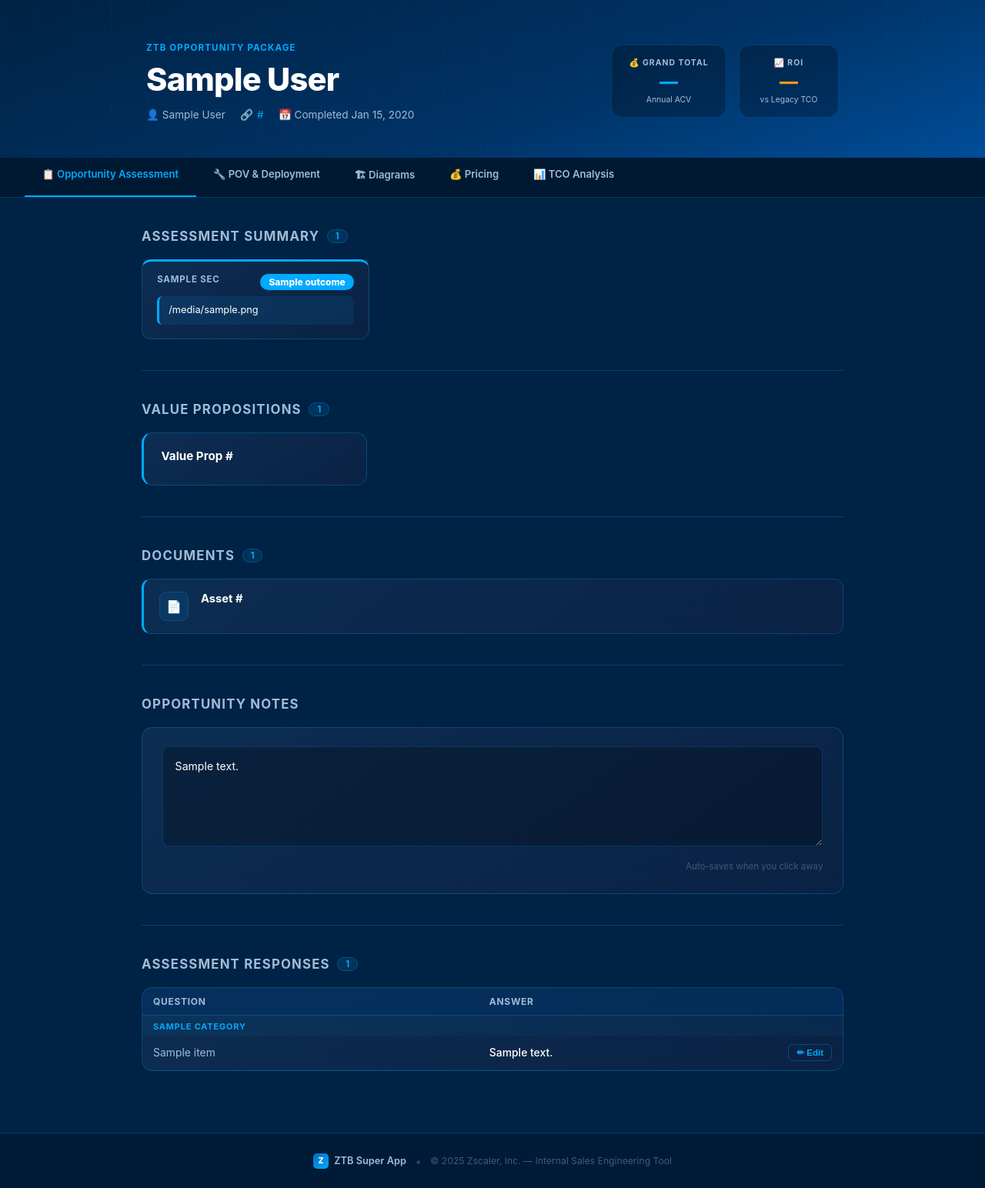
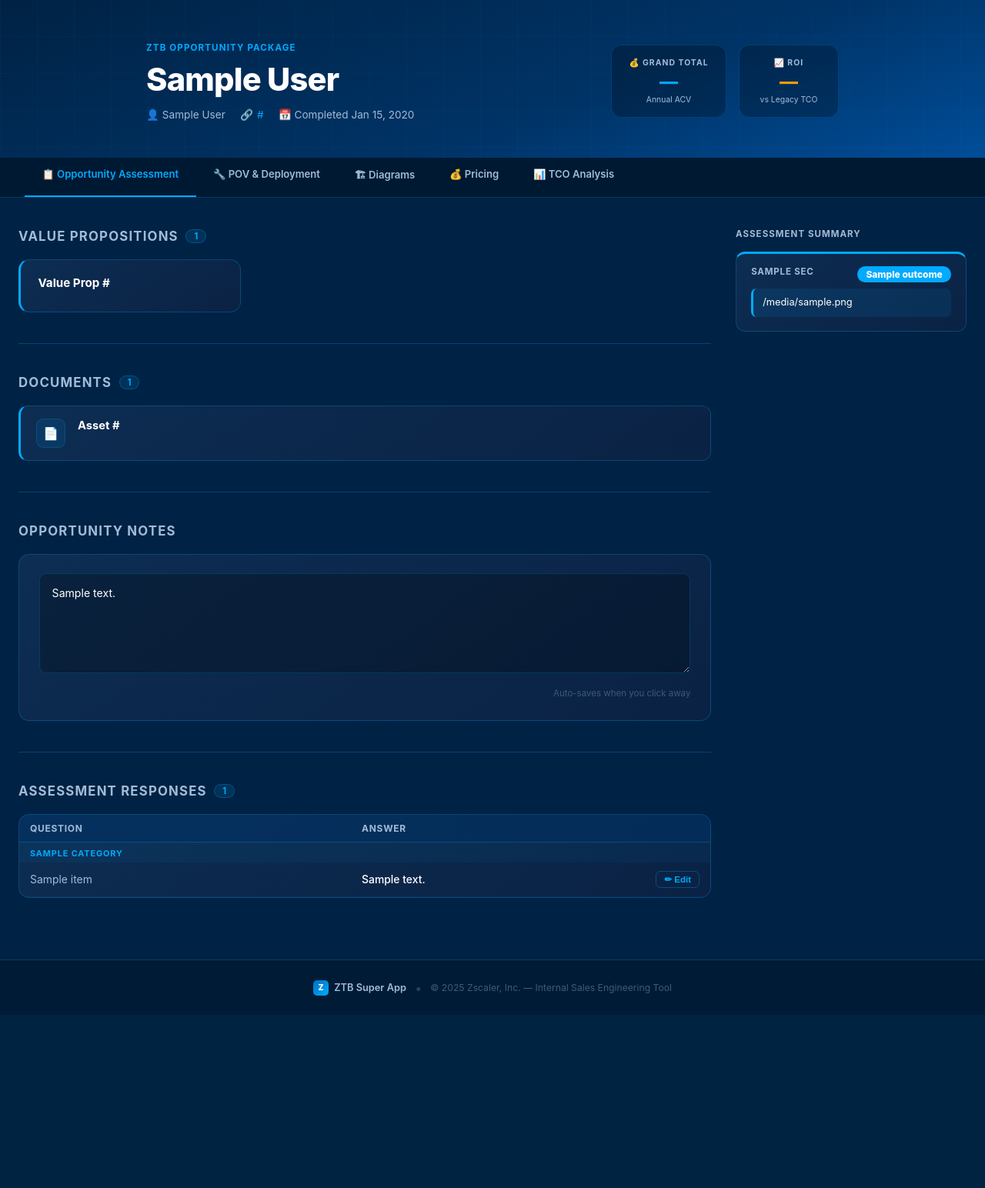
Before and after one commit to rakeshsharma91/ztb-super-app, a Flask app: template templates/user_results.html in a window 1280 px wide. Shown: the part 59-1603 px from the top of the page at 77% size. After the commit the page ends 1353 px from the top, so only its background shows below. Run offline with Flask 3, Linux system fonts and the light colour scheme; tables that the repository leaves empty hold one stand-in row (values such as "Sample post"); the template is opened without the code that fills it: values that come from a table or form of the project are taken from there, most other values are stand-ins (such as "Sample title", 1, 10 or a date in 2020); data that the repository does not hold is empty.

Commit message:
Results tab: two-column layout — value drivers left, assessment summary sidebar right

```diff
--- a/templates/user_results.html
+++ b/templates/user_results.html
@@ -44,14 +44,18 @@
     .page-tab.active { color: var(--accent); border-bottom-color: var(--accent); }
     .tab-panel { display: none; }
     .tab-panel.active { display: block; }
-    .page-body { max-width: 960px; margin: 0 auto; padding: 2.5rem 1.5rem 5rem; }
+    .page-body { max-width: 1280px; margin: 0 auto; padding: 2.5rem 1.5rem 5rem; }
+    /* ── Results two-column layout ── */
+    .results-layout { display: grid; grid-template-columns: 1fr 300px; gap: 2rem; align-items: start; }
+    .results-main { min-width: 0; }
+    .results-sidebar { position: sticky; top: 74px; display: flex; flex-direction: column; gap: 0.75rem; }
+    .sidebar-heading { font-size: 0.72rem; font-weight: 700; text-transform: uppercase; letter-spacing: 0.09em; color: var(--text-muted); margin-bottom: 0.25rem; }
+    @media (max-width: 1000px) { .results-layout { grid-template-columns: 1fr; } .results-sidebar { position: static; } }
+    /* ── end results layout ── */
     .section-heading { display: flex; align-items: center; gap: 0.6rem; margin-bottom: 1.25rem; }
     .section-heading h2 { font-size: 1.05rem; font-weight: 700; text-transform: uppercase; letter-spacing: 0.07em; color: var(--text-muted); }
     .section-badge { background: rgba(0,170,255,0.12); border: 1px solid rgba(0,170,255,0.28); border-radius: 20px; padding: 1px 10px; font-size: 0.7rem; font-weight: 700; color: var(--accent); }
     .section-divider { border: none; border-top: 1px solid var(--border); margin: 2.5rem 0; }
-    .summary-grid { display: grid; grid-template-columns: repeat(3, 1fr); gap: 12px; }
-    @media (max-width: 900px) { .summary-grid { grid-template-columns: repeat(2, 1fr); } }
-    @media (max-width: 560px) { .summary-grid { grid-template-columns: 1fr; } }
     .summary-tile { background: linear-gradient(145deg, #0d2d52, #0a2244); border: 1px solid var(--border); border-top: 3px solid var(--accent); border-radius: 12px; padding: 1rem 1.2rem 1.1rem; display: flex; flex-direction: column; gap: 0.55rem; transition: box-shadow 0.2s, border-top-color 0.2s; }
     .summary-tile:hover { box-shadow: 0 4px 20px rgba(0,170,255,0.12); }
     .summary-tile-top { display: flex; align-items: flex-start; justify-content: space-between; gap: 0.6rem; }
@@ -415,28 +419,10 @@
 <!-- ══════════════════════ RESULTS TAB ══════════════════════ -->
 <div class="tab-panel active" id="tab-results">
 <div class="page-body">
-
-  {% if tile_outcomes %}
-  <div class="section-heading">
-    <h2>Assessment Summary</h2>
-    <span class="section-badge">{{ tile_outcomes | length }}</span>
-  </div>
-  <div class="summary-grid">
-    {% for sec in tile_outcomes %}
-      {% set c = sec.color if sec.color else '#00aaff' %}
-      <div class="summary-tile" style="border-top-color: {{ c }};">
-        <div class="summary-tile-top">
-          <span class="summary-tile-name">{{ sec.name }}</span>
-          <span class="summary-tile-badge" style="background: {{ c }};">{{ sec.outcome }}</span>
-        </div>
-        {% if sec.banner %}
-        <div class="summary-tile-text" style="border-left-color: {{ c }}; background: {{ c }}18;">{{ sec.banner }}</div>
-        {% endif %}
-      </div>
-    {% endfor %}
-  </div>
-  <hr class="section-divider">
-  {% endif %}
+  <div class="results-layout">
+
+    <!-- ── LEFT: Value Drivers + everything else ── -->
+    <div class="results-main">
 
       {% if driver_outcomes %}
       <div class="section-heading">
@@ -578,6 +564,28 @@
       <div class="empty-state">No responses recorded.</div>
       {% endif %}
 
+    </div><!-- /results-main -->
+
+    <!-- ── RIGHT: Assessment Summary tiles stacked ── -->
+    <div class="results-sidebar">
+      {% if tile_outcomes %}
+      <div class="sidebar-heading">Assessment Summary</div>
+      {% for sec in tile_outcomes %}
+        {% set c = sec.color if sec.color else '#00aaff' %}
+        <div class="summary-tile" style="border-top-color: {{ c }};">
+          <div class="summary-tile-top">
+            <span class="summary-tile-name">{{ sec.name }}</span>
+            <span class="summary-tile-badge" style="background: {{ c }};">{{ sec.outcome }}</span>
+          </div>
+          {% if sec.banner %}
+          <div class="summary-tile-text" style="border-left-color: {{ c }}; background: {{ c }}18;">{{ sec.banner }}</div>
+          {% endif %}
+        </div>
+      {% endfor %}
+      {% endif %}
+    </div><!-- /results-sidebar -->
+
+  </div><!-- /results-layout -->
 </div>
 </div><!-- /tab-results -->
 
@@ -651,50 +659,33 @@
   </div>
 
   <div class="diag-grid">
-
-    <!-- Current State -->
     <div class="diag-card">
       <div class="diag-card-header">
         <div>
           <div class="diag-card-title">🏢 Current State</div>
           <div class="diag-card-sub">Existing branch infrastructure</div>
         </div>
-        <button id="diag-copy-current" class="diag-open-btn" onclick="_copyDiagXML('current')">
-          📋 Copy XML
-        </button>
+        <button id="diag-copy-current" class="diag-open-btn" onclick="_copyDiagXML('current')">📋 Copy XML</button>
       </div>
       <div id="diag-current-wrap">
-        <div class="diag-loading" id="diag-current-loading">
-          <div class="diag-spinner"></div>
-          <span>Generating diagram…</span>
-        </div>
-        <iframe id="diag-current-iframe" class="diag-viewer" style="display:none;"
-          sandbox="allow-scripts allow-same-origin allow-popups allow-forms"></iframe>
-      </div>
-    </div>
-
-    <!-- Future State -->
+        <div class="diag-loading" id="diag-current-loading"><div class="diag-spinner"></div><span>Generating diagram…</span></div>
+        <iframe id="diag-current-iframe" class="diag-viewer" style="display:none;" sandbox="allow-scripts allow-same-origin allow-popups allow-forms"></iframe>
+      </div>
+    </div>
     <div class="diag-card">
       <div class="diag-card-header">
         <div>
           <div class="diag-card-title">⚡ Future State — Zscaler ZTB</div>
           <div class="diag-card-sub">After ZTB deployment</div>
         </div>
-        <button id="diag-copy-future" class="diag-open-btn" onclick="_copyDiagXML('future')">
-          📋 Copy XML
-        </button>
+        <button id="diag-copy-future" class="diag-open-btn" onclick="_copyDiagXML('future')">📋 Copy XML</button>
       </div>
       <div id="diag-future-wrap">
-        <div class="diag-loading" id="diag-future-loading">
-          <div class="diag-spinner"></div>
-          <span>Generating diagram…</span>
-        </div>
-        <iframe id="diag-future-iframe" class="diag-viewer" style="display:none;"
-          sandbox="allow-scripts allow-same-origin allow-popups allow-forms"></iframe>
-      </div>
-    </div>
-
-  </div><!-- /diag-grid -->
+        <div class="diag-loading" id="diag-future-loading"><div class="diag-spinner"></div><span>Generating diagram…</span></div>
+        <iframe id="diag-future-iframe" class="diag-viewer" style="display:none;" sandbox="allow-scripts allow-same-origin allow-popups allow-forms"></iframe>
+      </div>
+    </div>
+  </div>
 
 </div>
 </div><!-- /tab-diagrams -->
@@ -752,18 +743,10 @@
 
   <hr class="section-divider">
   <div class="section-heading"><h2>🧾 Bill of Materials</h2></div>
-  <div class="section-heading" style="margin-bottom:0.6rem;margin-top:-0.5rem;">
-    <h2 style="font-size:0.82rem;">🖥 Appliances</h2>
-  </div>
-  <div class="bom-wrap" id="bom-appliances-wrap">
-    <div class="empty-state">Configure site rows above to generate BOM.</div>
-  </div>
-  <div class="section-heading" style="margin-bottom:0.6rem;">
-    <h2 style="font-size:0.82rem;">📦 Software Licenses</h2>
-  </div>
-  <div class="bom-wrap" id="bom-licenses-wrap">
-    <div class="empty-state">Configure site rows above to generate BOM.</div>
-  </div>
+  <div class="section-heading" style="margin-bottom:0.6rem;margin-top:-0.5rem;"><h2 style="font-size:0.82rem;">🖥 Appliances</h2></div>
+  <div class="bom-wrap" id="bom-appliances-wrap"><div class="empty-state">Configure site rows above to generate BOM.</div></div>
+  <div class="section-heading" style="margin-bottom:0.6rem;"><h2 style="font-size:0.82rem;">📦 Software Licenses</h2></div>
+  <div class="bom-wrap" id="bom-licenses-wrap"><div class="empty-state">Configure site rows above to generate BOM.</div></div>
   <div class="bom-grand-card">
     <div>
       <div class="bom-grand-label">BOM Total</div>
@@ -777,18 +760,9 @@
     <div class="ps-notice-lead">Zscaler PS Credits auto calculate in SFDC based on quote, or leverage a ZTB service delivery authorized partner for deployment.</div>
     <div class="ps-notice-sub">How PS Auto Attach Works</div>
     <div class="ps-attach-list">
-      <div class="ps-attach-item">
-        <div class="ps-attach-icon">💰</div>
-        <div class="ps-attach-text"><strong>ACV-Based:</strong> Credits are attached based on the Annual Contract Value of the quote.</div>
-      </div>
-      <div class="ps-attach-item">
-        <div class="ps-attach-icon">📦</div>
-        <div class="ps-attach-text"><strong>Product/Hardware-Based:</strong> Credits are attached based on specific SKUs or hardware included in the quote.</div>
-      </div>
-      <div class="ps-attach-item">
-        <div class="ps-attach-icon">⚙️</div>
-        <div class="ps-attach-text">The system calculates how many credits are needed for the customer to be successful, and attaches them automatically when a quote is created.</div>
-      </div>
+      <div class="ps-attach-item"><div class="ps-attach-icon">💰</div><div class="ps-attach-text"><strong>ACV-Based:</strong> Credits are attached based on the Annual Contract Value of the quote.</div></div>
+      <div class="ps-attach-item"><div class="ps-attach-icon">📦</div><div class="ps-attach-text"><strong>Product/Hardware-Based:</strong> Credits are attached based on specific SKUs or hardware included in the quote.</div></div>
+      <div class="ps-attach-item"><div class="ps-attach-icon">⚙️</div><div class="ps-attach-text">The system calculates how many credits are needed for the customer to be successful, and attaches them automatically when a quote is created.</div></div>
     </div>
   </div>
 
@@ -803,10 +777,7 @@
     <div style="overflow-x:auto;">
       <table class="ramp-tbl" id="ramp-tbl">
         <thead>
-          <tr>
-            <th>Site Label</th><th>Sites</th><th>Site Total</th>
-            <th>Year 1 (25%)</th><th>Year 2 (50%)</th><th>Year 3 (75%)</th><th>Year 4 (100%)</th>
-          </tr>
+          <tr><th>Site Label</th><th>Sites</th><th>Site Total</th><th>Year 1 (25%)</th><th>Year 2 (50%)</th><th>Year 3 (75%)</th><th>Year 4 (100%)</th></tr>
         </thead>
         <tbody id="ramp-rows">
           <tr><td colspan="7" class="empty-state" style="color:var(--text-muted);">Add rows above to see ramp projection.</td></tr>
@@ -891,8 +862,7 @@
       <div class="tco-acv-label">Zscaler ACV (Annual)</div>
       <div class="tco-acv-source" id="tco-acv-source">Auto-filled from Pricing tab</div>
     </div>
-    <input class="tco-acv-input" id="tco-acv-input" type="number" min="0" placeholder="0"
-      oninput="onACVInput()" onblur="scheduleTCOSave()">
+    <input class="tco-acv-input" id="tco-acv-input" type="number" min="0" placeholder="0" oninput="onACVInput()" onblur="scheduleTCOSave()">
     <button onclick="resetACVtoPricing()" style="font-size:0.75rem;background:transparent;border:1px solid rgba(0,170,255,0.3);color:var(--accent);border-radius:6px;padding:6px 12px;cursor:pointer;">↺ Reset to Pricing Total</button>
   </div>
 
@@ -923,18 +893,10 @@
   <div class="tco-chart-wrap">
     <div class="tco-chart-title">📈 3-Year Projection Breakout</div>
     <div class="tco-chart-sub">Legacy Infrastructure vs. Zscaler ACV</div>
-    <div class="tco-chart-container">
-      <canvas id="tco-chart"></canvas>
-    </div>
+    <div class="tco-chart-container"><canvas id="tco-chart"></canvas></div>
     <div class="tco-chart-legend">
-      <div class="tco-legend-item">
-        <div class="tco-legend-box" style="background: #f87171;"></div>
-        <span>Legacy Annual Cost</span>
-      </div>
-      <div class="tco-legend-item">
-        <div class="tco-legend-box" style="background: #00d9ff;"></div>
-        <span>Zscaler ACV</span>
-      </div>
+      <div class="tco-legend-item"><div class="tco-legend-box" style="background: #f87171;"></div><span>Legacy Annual Cost</span></div>
+      <div class="tco-legend-item"><div class="tco-legend-box" style="background: #00d9ff;"></div><span>Zscaler ACV</span></div>
     </div>
   </div>
 
@@ -944,18 +906,11 @@
     <table class="tco-summary-tbl">
       <thead>
         <tr>
-          <th>Label</th>
-          <th class="num"># Sites</th>
-          <th class="num">FW N/S</th>
-          <th class="num">SD-WAN</th>
-          <th class="num">MPLS</th>
-          <th class="num">FW E/W</th>
-          <th class="num">IoT/OT</th>
-          <th class="num">NAC</th>
-          <th class="num">L3 Switch</th>
-          <th class="num">PAM</th>
-          <th class="num s-annual">Annual</th>
-          <th class="num s-3yr">3-Year</th>
+          <th>Label</th><th class="num"># Sites</th>
+          <th class="num">FW N/S</th><th class="num">SD-WAN</th><th class="num">MPLS</th>
+          <th class="num">FW E/W</th><th class="num">IoT/OT</th><th class="num">NAC</th>
+          <th class="num">L3 Switch</th><th class="num">PAM</th>
+          <th class="num s-annual">Annual</th><th class="num s-3yr">3-Year</th>
         </tr>
       </thead>
       <tbody id="tco-summary-tbody"></tbody>
@@ -968,10 +923,7 @@
 {% endif %}
 
 <footer class="footer">
-  <div class="footer-logo">
-    <div class="footer-z">Z</div>
-    <span>ZTB Super App</span>
-  </div>
+  <div class="footer-logo"><div class="footer-z">Z</div><span>ZTB Super App</span></div>
   <span class="footer-sep">&bull;</span>
   <span class="footer-copy">&copy; 2025 Zscaler, Inc. &mdash; Internal Sales Engineering Tool</span>
 </footer>
@@ -1081,7 +1033,6 @@ async function loadDiagrams(force) {
     _showDiagError('future',  e.message);
   }
 }
-
 
 function normType(t) { return (t || '').toLowerCase().replace(/[^a-z]/g, ''); }
 function toggleEditor(qid) { if (openQid === qid) { closeEditor(qid); return; } if (openQid !== null) closeEditor(openQid); openEditor(qid); }
```
Lines whose indentation alone changed are shown as unchanged.
